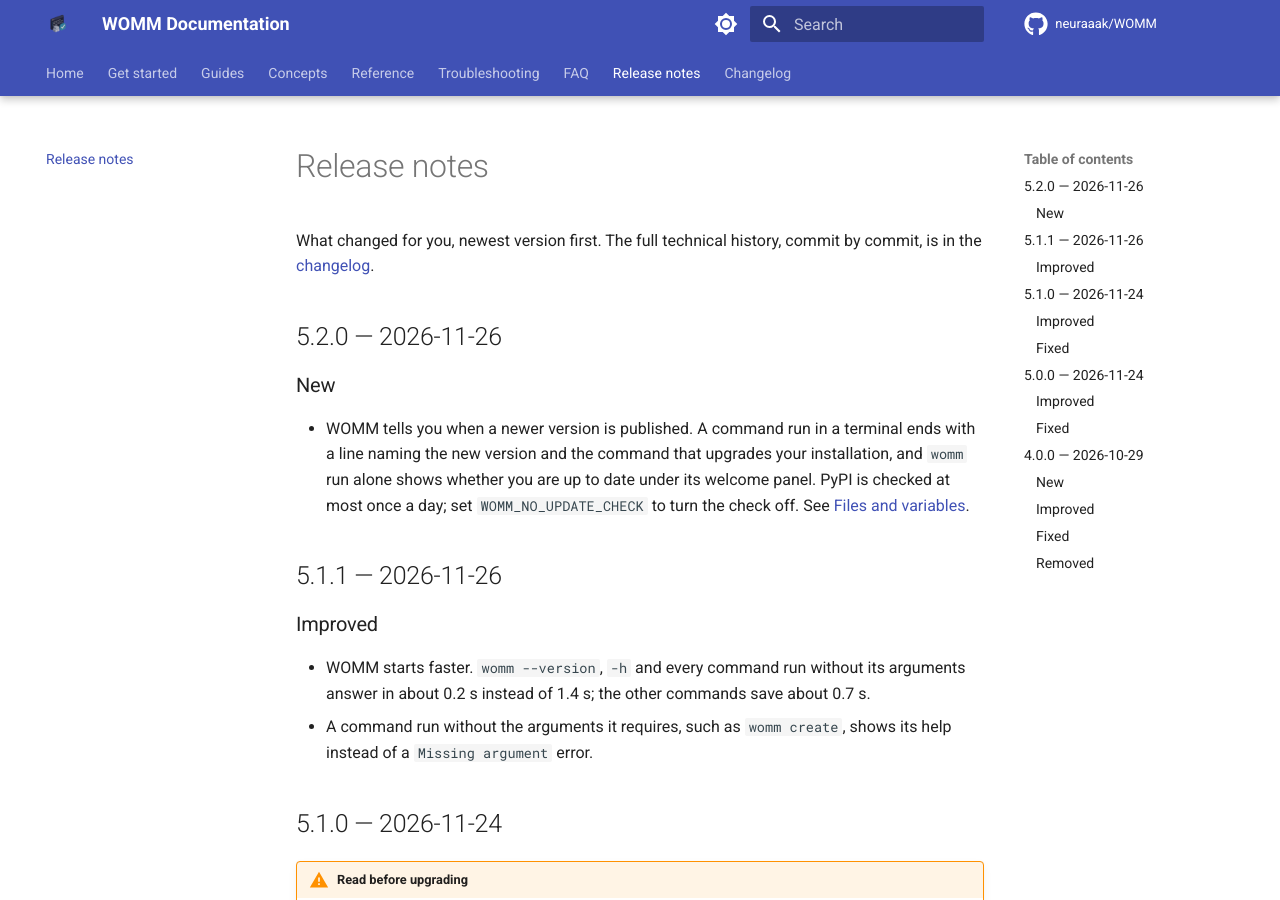
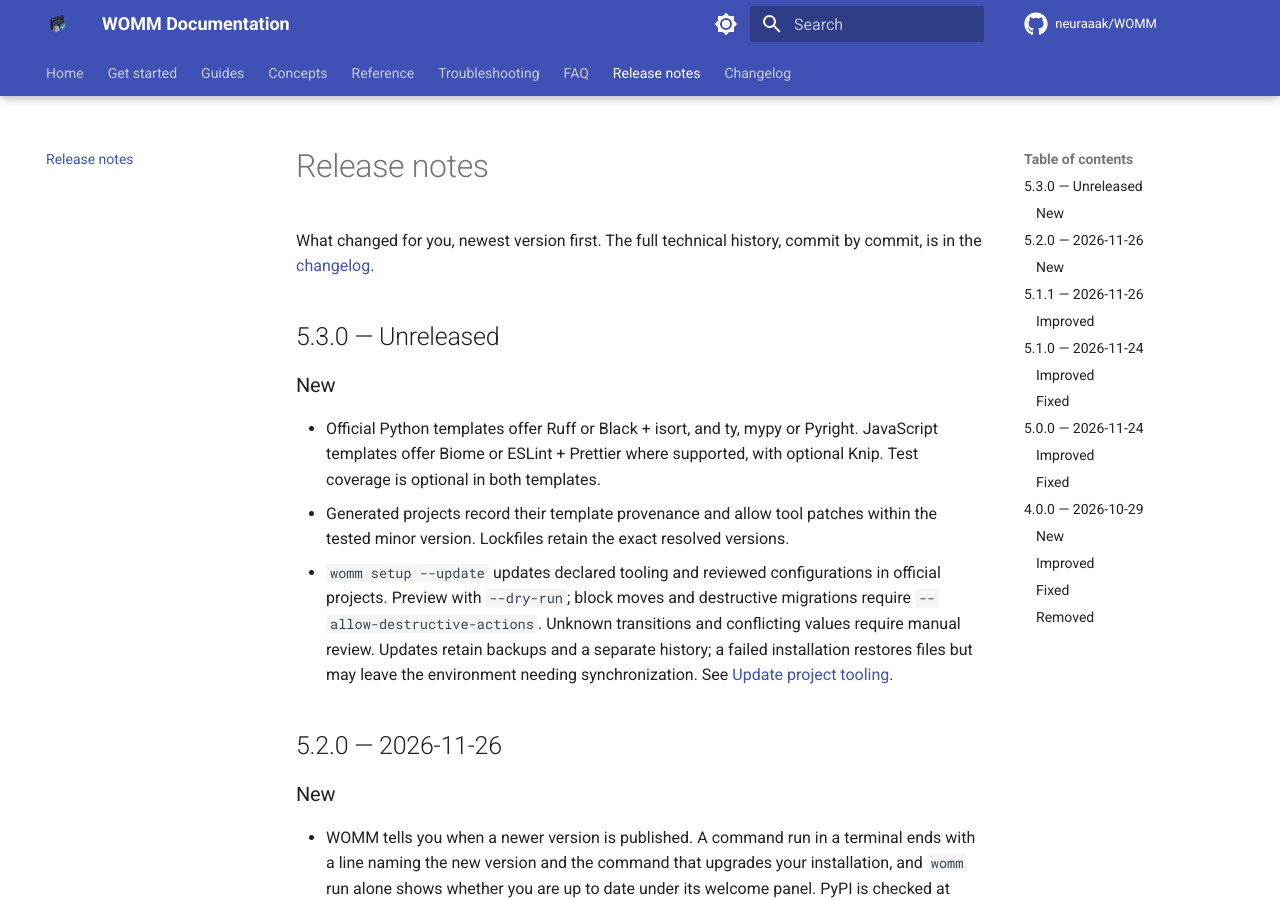
Before and after one commit to neuraaak/WOMM, an MkDocs documentation site: the page built from docs/release-notes.md, in a window 1280 px wide and 900 px high. Built offline with MkDocs 1.6.1 and Material for MkDocs 9.7.7, drawn with Linux system fonts in a browser that asks for light colours; comment, search, counter and statistics services are not loaded; the version menu is left out.

Commit message:
chore(release): bump version to 5.3.0
Synchronize package metadata, runtime version and lockfile.
Add unreleased notes for tooling profiles and reviewed project updates.

```diff
--- a/docs/release-notes.md
+++ b/docs/release-notes.md
@@ -2,6 +2,23 @@
 
 What changed for you, newest version first. The full technical history, commit
 by commit, is in the [changelog](changelog.md).
+
+## 5.3.0 — Unreleased
+
+### New
+
+- Official Python templates offer Ruff or Black + isort, and ty, mypy or
+  Pyright. JavaScript templates offer Biome or ESLint + Prettier where
+  supported, with optional Knip. Test coverage is optional in both templates.
+- Generated projects record their template provenance and allow tool patches
+  within the tested minor version. Lockfiles retain the exact resolved versions.
+- `womm setup --update` updates declared tooling and reviewed configurations
+  in official projects. Preview with `--dry-run`; block moves and destructive
+  migrations require `--allow-destructive-actions`. Unknown transitions and
+  conflicting values require manual review. Updates retain backups and a
+  separate history; a failed installation restores files but may leave the
+  environment needing synchronization. See
+  [Update project tooling](tasks/configure-an-existing-project.md#update-an-official-projects-tooling).
 
 ## 5.2.0 — 2026-11-26
 
--- a/pyproject.toml
+++ b/pyproject.toml
@@ -14,7 +14,7 @@ build-backend = "hatchling.build"
 
 [project]
 name = "womm-cli"
-version = "5.2.0"
+version = "5.3.0"
 description = "Universal development tools for Python and JavaScript - Automatic installation, cross-platform configuration, global commands"
 readme = "README.md"
 license = { text = "MIT" }
--- a/src/womm/_version.py
+++ b/src/womm/_version.py
@@ -7,4 +7,4 @@
 
 from __future__ import annotations
 
-__version__ = "5.2.0"
+__version__ = "5.3.0"
```
Also changed, not shown: 1 other file.
